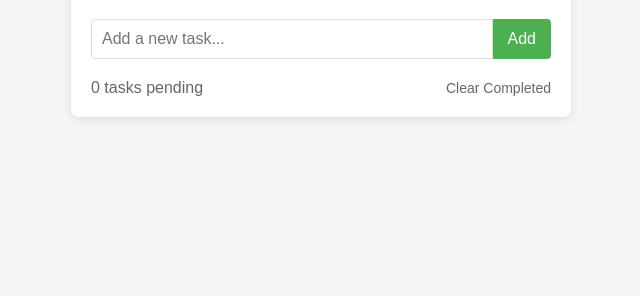
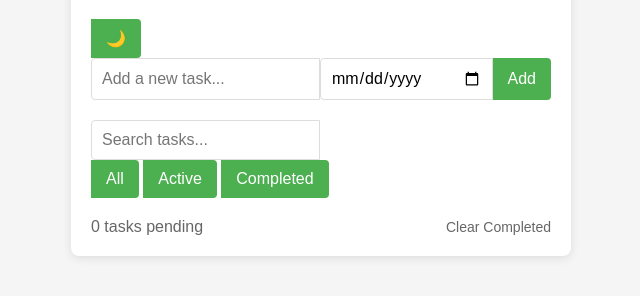
Before and after one commit to kentaraken/todo-app, a plain HTML site: page index.html in a window 1280 px wide. Shown: the part 108-404 px from the top of the page, without its empty margins (319-959 px from the left). Drawn offline with Linux system fonts and the light colour scheme.

Commit message:
Update HTML with dark mode and filtering

```diff
--- a/index.html
+++ b/index.html
@@ -1,19 +1,37 @@
 <!DOCTYPE html>
-<html lang="en">
+<html lang="en" data-theme="light">
 <head>
     <meta charset="UTF-8">
     <meta name="viewport" content="width=device-width, initial-scale=1.0">
-    <title>Todo App</title>
+    <title>Enhanced Todo App</title>
     <link rel="stylesheet" href="styles.css">
 </head>
 <body>
     <div class="container">
-        <h1>Todo List</h1>
+        <header>
+            <h1>Todo List</h1>
+            <button id="toggleTheme" class="theme-toggle">🌙</button>
+        </header>
+
         <div class="input-container">
             <input type="text" id="taskInput" placeholder="Add a new task...">
+            <input type="date" id="dueDateInput" class="date-input">
             <button id="addTask">Add</button>
         </div>
+
+        <div class="filter-container">
+            <div class="search-box">
+                <input type="text" id="searchInput" placeholder="Search tasks...">
+            </div>
+            <div class="filter-buttons">
+                <button id="filterAll" class="filter-btn active">All</button>
+                <button id="filterActive" class="filter-btn">Active</button>
+                <button id="filterCompleted" class="filter-btn">Completed</button>
+            </div>
+        </div>
+
         <ul id="taskList"></ul>
+
         <div class="stats">
             <span id="pendingTasks">0 tasks pending</span>
             <button id="clearCompleted">Clear Completed</button>
```
